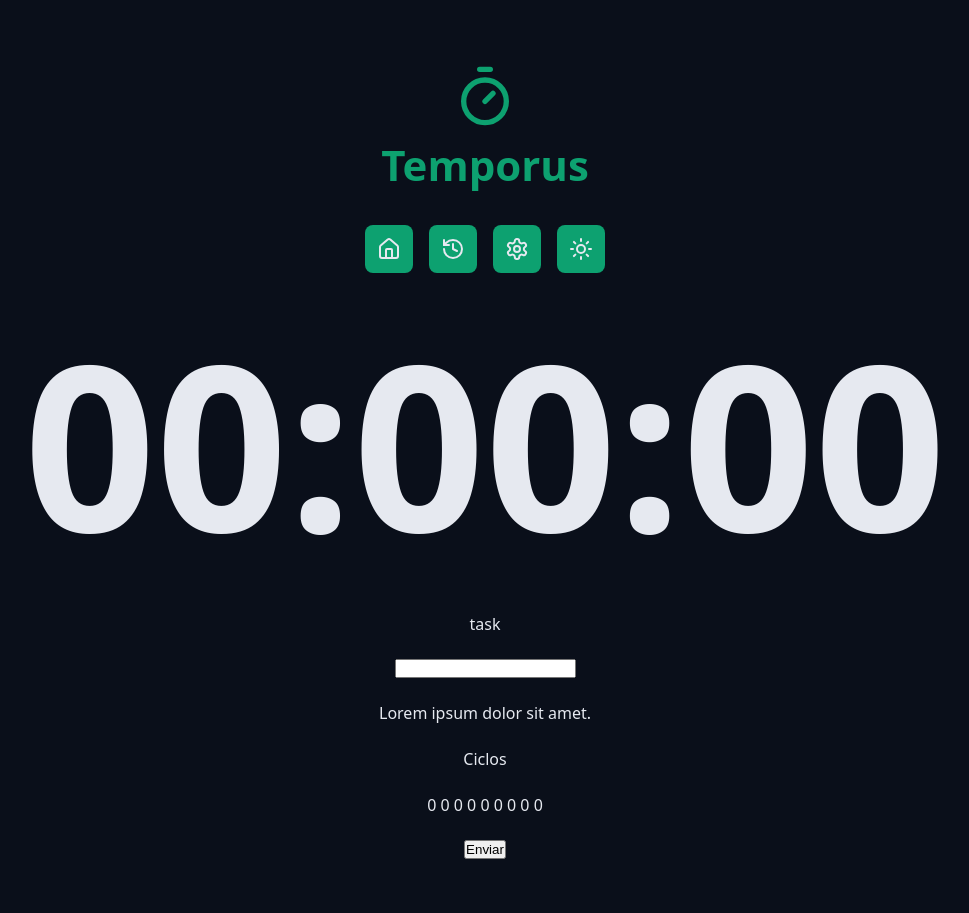
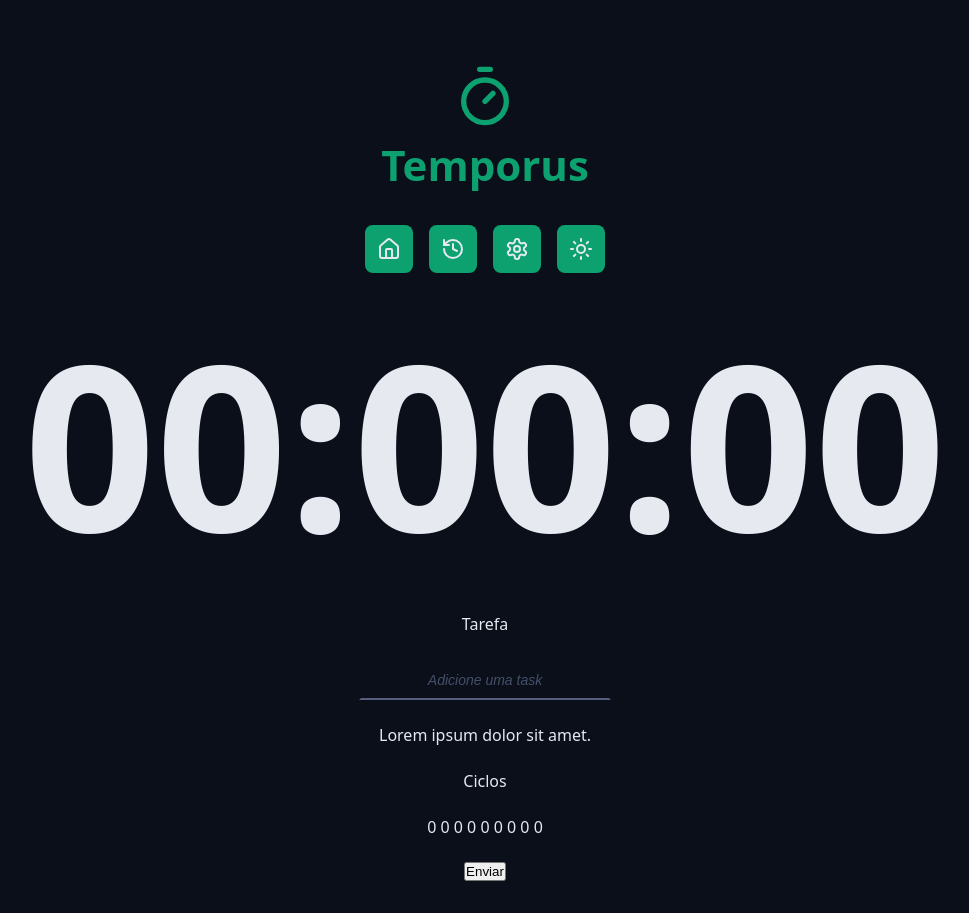
Before and after one commit to robsonhansen/temporus, a React (Vite) app: page / in a window 1280 px wide. Shown: the whole page, without its empty margins (155-1124 px from the left). Before the commit the page ends 891 px from the top, so only its background shows below. Built offline with nearby package versions, Linux system fonts and the light colour scheme.

Commit message:
input definido

```diff
--- a/src/components/DefaultInput/index.tsx
+++ b/src/components/DefaultInput/index.tsx
@@ -1,14 +1,15 @@
+import styles from "./styles.module.css";
+
 type DefaultInputProps = {
   id: string;
-  type: string;
-  placeholder: string;
-};
+  labelText: string;
+} & React.ComponentProps<"input">;
 
-export function DefaultInput({ id, type, placeholder }: DefaultInputProps) {
+export function DefaultInput({ type, id, labelText, ...rest }: DefaultInputProps) {
   return (
     <>
-      <label htmlFor="task">task</label>
-      <input id={id} type={type} placeholder={placeholder} />
+      <label htmlFor={id}>{labelText}</label>
+      <input className={styles.input} id={id} type={type} {...rest} />
     </>
   );
 }
--- /dev/null
+++ b/src/components/DefaultInput/styles.module.css
@@ -0,0 +1,29 @@
+.input {
+  background-color: transparent;
+  border: none;
+  text-align: center;
+  font-size: 1.8rem;
+  padding: 0.8rem;
+  color: var(--text-default);
+  outline: none;
+  border: 0.2rem solid transparent;
+  border-bottom: 0.2rem solid var(--primary);
+
+  transition: all 0.2s ease-in-out;
+}
+
+.input:focus {
+  border-radius: 0.8rem;
+  border: 0.2rem solid var(--primary);
+}
+
+.input::placeholder {
+  color: var(--gray-500);
+  font-size: 1.4rem;
+  font-style: italic;
+}
+
+input:disabled {
+  border-bottom: 0.2rem solid var(--disabled);
+  color: var(--text-muted);
+}
--- a/src/components/Forms/index.tsx
+++ b/src/components/Forms/index.tsx
@@ -5,7 +5,7 @@
   return (
     <form className={style.forms} action="#">
       <div className={style.formsRow}>
-        <DefaultInput type="text" />
+        <DefaultInput id="task" type="text" labelText="Tarefa" placeholder="Adicione uma task" disabled />
       </div>
       <div className={style.formsRow}>
         <p>Lorem ipsum dolor sit amet.</p>
```
